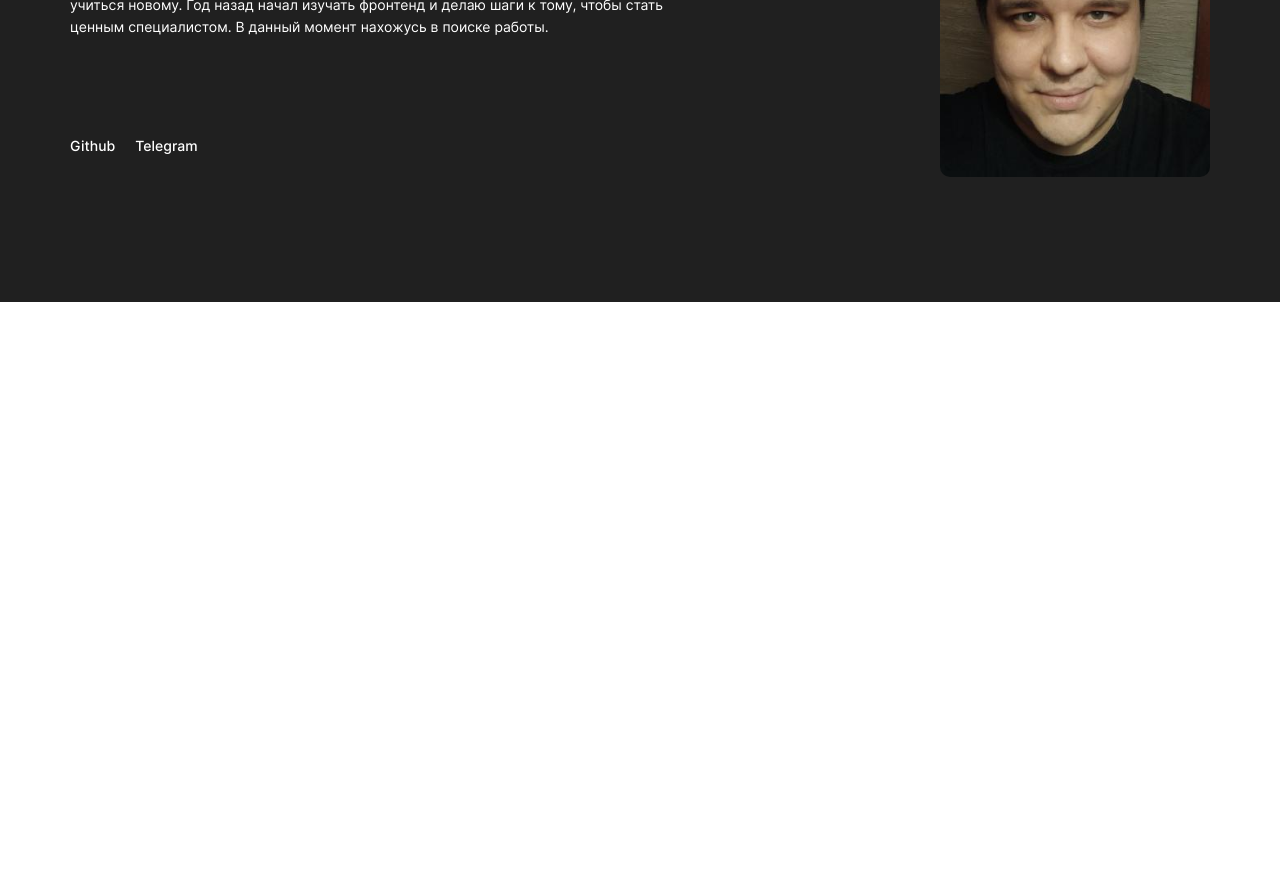
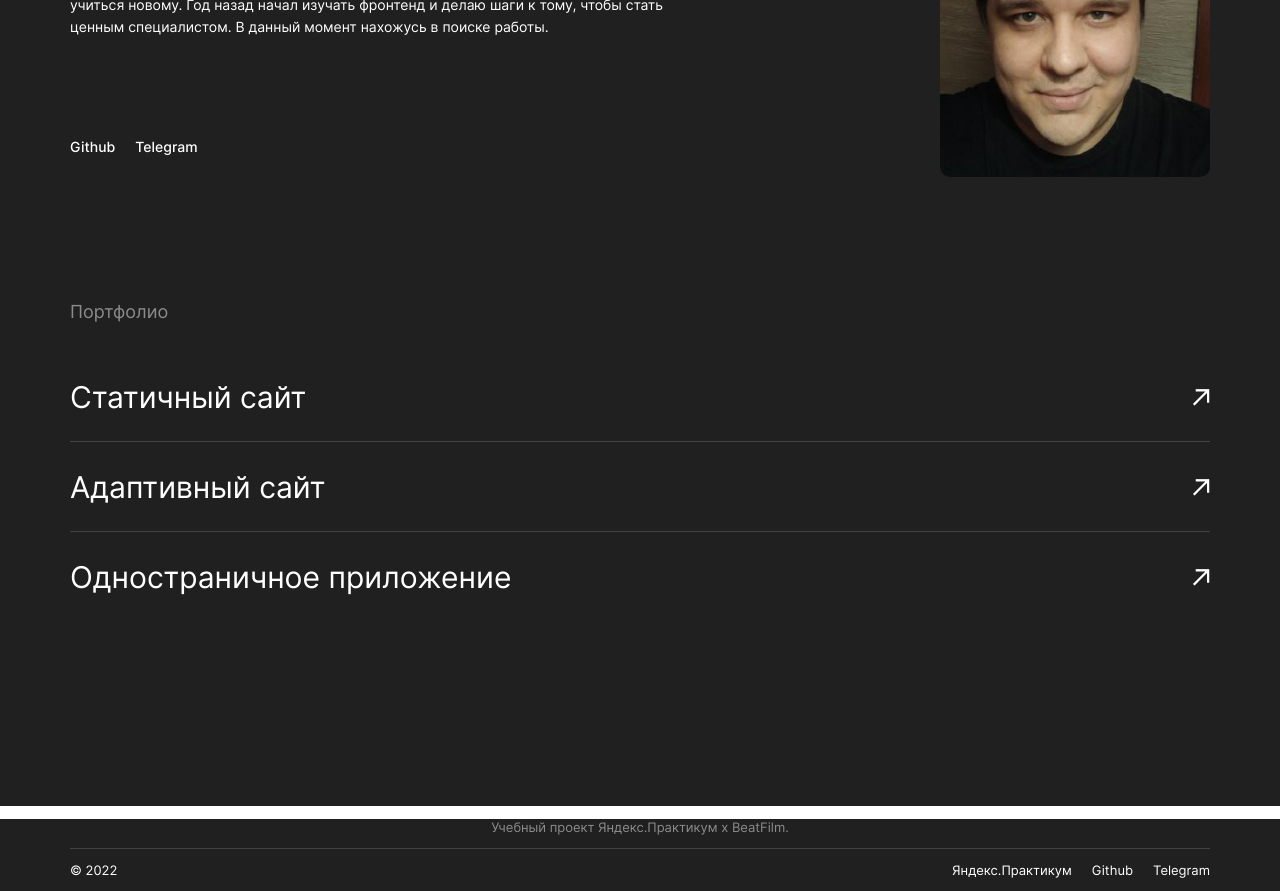
Before and after one commit to latypovroman/movies-explorer-frontend, a React (Create React App) app: page / in a window 1280 px wide. Shown: the part 2240-3131 px from the top of the page. Before the commit the page ends 2542 px from the top, so only its background shows below. Built offline with nearby package versions, Linux system fonts and the light colour scheme.

Commit message:
added footer and portfolio layout

```diff
--- a/src/components/AboutMe/AboutMe.css
+++ b/src/components/AboutMe/AboutMe.css
@@ -53,6 +53,11 @@
     font-size: 14px;
     line-height: 17px;
     margin-right: 20px;
+    transition: all 0.3s ease-in;
+}
+
+.me__social-link:hover {
+    opacity: 0.8;
 }
 
 .me__social {
--- a/src/components/AboutMe/AboutMe.js
+++ b/src/components/AboutMe/AboutMe.js
@@ -17,8 +17,8 @@ const AboutMe = () => {
                         В данный момент нахожусь в поиске работы.
                     </p>
                     <ul className="me__social">
-                        <a className="me__social-link" href="https://github.com/latypovroman">Github</a>
-                        <a className="me__social-link" href="https://t.me/Elromano">Telegram</a>
+                        <li><a className="me__social-link" href="https://github.com/latypovroman">Github</a></li>
+                        <li><a className="me__social-link" href="https://t.me/Elromano">Telegram</a></li>
                     </ul>
                 </div>
                 <img className="me__photo" src={photo} alt="Роман Латыпов"/>
--- /dev/null
+++ b/src/components/Footer/Footer.css
@@ -0,0 +1,45 @@
+.footer {
+    background-color: #202020;
+    padding: 0 70px;
+}
+
+.footer__text {
+    color: #8B8B8B;
+    font-weight: 400;
+    font-size: 13px;
+    line-height: 16px;
+    text-align: center;
+}
+
+.footer__container{
+    border-top: 1px solid #424242;
+    display: flex;
+    justify-content: space-between;
+    align-items: center;
+    color: white;
+}
+
+.footer__year {
+    font-weight: 400;
+    font-size: 13px;
+    line-height: 16px;
+}
+
+.footer__navigation {
+    display: flex;
+    justify-content: flex-end;
+}
+
+.footer__link {
+    text-decoration: none;
+    color: white;
+    margin-left: 20px;
+    font-weight: 400;
+    font-size: 13px;
+    line-height: 16px;
+    transition: all 0.3s ease-in;
+}
+
+.footer__link:hover {
+    opacity: 0.8;
+}
--- /dev/null
+++ b/src/components/Footer/Footer.js
@@ -0,0 +1,20 @@
+import React from 'react';
+import './Footer.css'
+
+const Footer = () => {
+    return (
+        <footer className="footer">
+            <p className="footer__text">Учебный проект Яндекс.Практикум х BeatFilm.</p>
+            <div className="footer__container">
+                <p className="footer__year">© 2022</p>
+                <nav className="footer__navigation">
+                    <a className="footer__link" href="https://practicum.yandex.ru/">Яндекс.Практикум</a>
+                    <a className="footer__link" href="https://github.com/latypovroman">Github</a>
+                    <a className="footer__link" href="https://t.me/Elromano">Telegram</a>
+                </nav>
+            </div>
+        </footer>
+    );
+};
+
+export default Footer;
--- a/src/components/Header/Header.css
+++ b/src/components/Header/Header.css
@@ -15,6 +15,11 @@
     line-height: 16px;
     cursor: pointer;
     padding: 0;
+    transition: all 0.3s ease-in;
+}
+
+.header__registration:hover {
+    opacity: 0.8;
 }
 
 .header__login {
@@ -27,4 +32,9 @@
     border-radius: 3px;
     margin-left: 30px;
     cursor: pointer;
+    transition: all 0.3s ease-in;
 }
+
+.header__login:hover {
+    opacity: 0.8;
+}
--- a/src/components/Main/Main.js
+++ b/src/components/Main/Main.js
@@ -3,6 +3,8 @@ import Promo from "../Promo/Promo";
 import AboutProject from "../AboutProject/AboutProject";
 import Techs from "../Techs/Techs";
 import AboutMe from "../AboutMe/AboutMe";
+import Portfolio from "../Portfolio/Portfolio";
+import Footer from "../Footer/Footer";
 
 const Main = () => {
     return (
@@ -11,6 +13,8 @@ const Main = () => {
             <AboutProject/>
             <Techs/>
             <AboutMe/>
+            <Portfolio/>
+            <Footer/>
         </main>
     );
 };
--- /dev/null
+++ b/src/components/Portfolio/Portfolio.css
@@ -0,0 +1,50 @@
+.portfolio {
+    background-color: #202020;
+    padding: 0 70px 204px;
+}
+
+.portfolio__title {
+    color: #8B8B8B;
+    font-weight: 400;
+    font-size: 18px;
+    line-height: 20px;
+    margin: 0 0 50px 0;
+
+}
+
+.portfolio__list {
+    list-style: none;
+    margin: 0;
+    padding: 0;
+}
+
+.portfolio__item {
+    display: flex;
+    justify-content: space-between;
+    padding-bottom: 19px;
+    border-bottom: 1px solid #424242;
+    margin-bottom: 20px;
+    transition: all 0.2s ease-in;
+}
+
+.portfolio__item:hover {
+    transform: scale(1.03);
+}
+
+.portfolio__item:last-of-type {
+    margin-bottom: 0;
+    padding: 0;
+    border: none;
+}
+
+.portfolio__link {
+    font-weight: 400;
+    font-size: 30px;
+    line-height: 50px;
+    color: white;
+    text-decoration: none;
+}
+
+.portfolio__arrow {
+    object-fit: contain;
+}
--- /dev/null
+++ b/src/components/Portfolio/Portfolio.js
@@ -0,0 +1,27 @@
+import React from 'react';
+import './Portfolio.css';
+import linkArrow from '../../images/link-arrow.png'
+
+const Portfolio = () => {
+    return (
+        <section className="portfolio">
+            <h2 className="portfolio__title">Портфолио</h2>
+            <ul className="portfolio__list">
+                <li className="portfolio__item">
+                    <a className="portfolio__link" href="https://latypovroman.github.io/YAPhow-to-learn/">Статичный сайт</a>
+                    <img className="portfolio__arrow" src={linkArrow} alt="Стрелочка-ссылка"/>
+                </li>
+                <li className="portfolio__item">
+                    <a className="portfolio__link" href="https://latypovroman.github.io/russian-travel/">Адаптивный сайт</a>
+                    <img className="portfolio__arrow" src={linkArrow} alt="Стрелочка-ссылка"/>
+                </li>
+                <li className="portfolio__item">
+                    <a className="portfolio__link" href="https://mesto.app.nomoredomains.sbs/">Одностраничное приложение</a>
+                    <img className="portfolio__arrow" src={linkArrow} alt="Стрелочка-ссылка"/>
+                </li>
+            </ul>
+        </section>
+    );
+};
+
+export default Portfolio;
```
Also changed, not shown: src/images/link-arrow.png (added).
